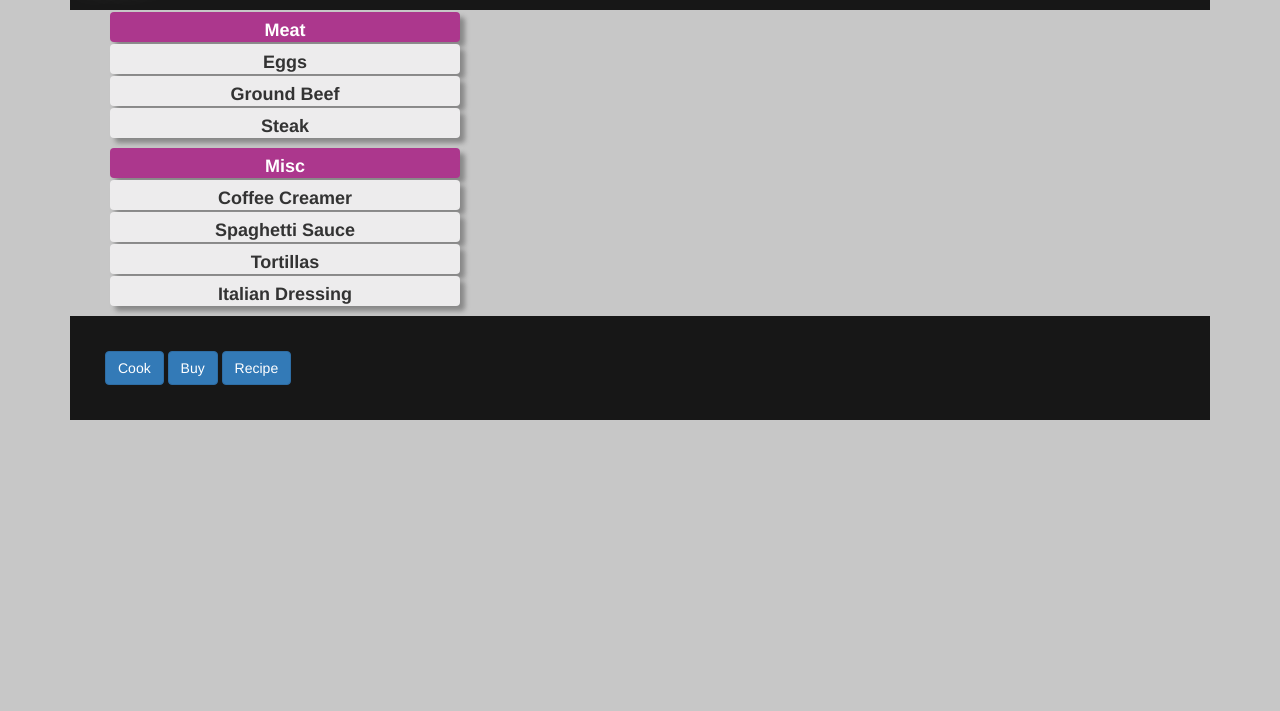
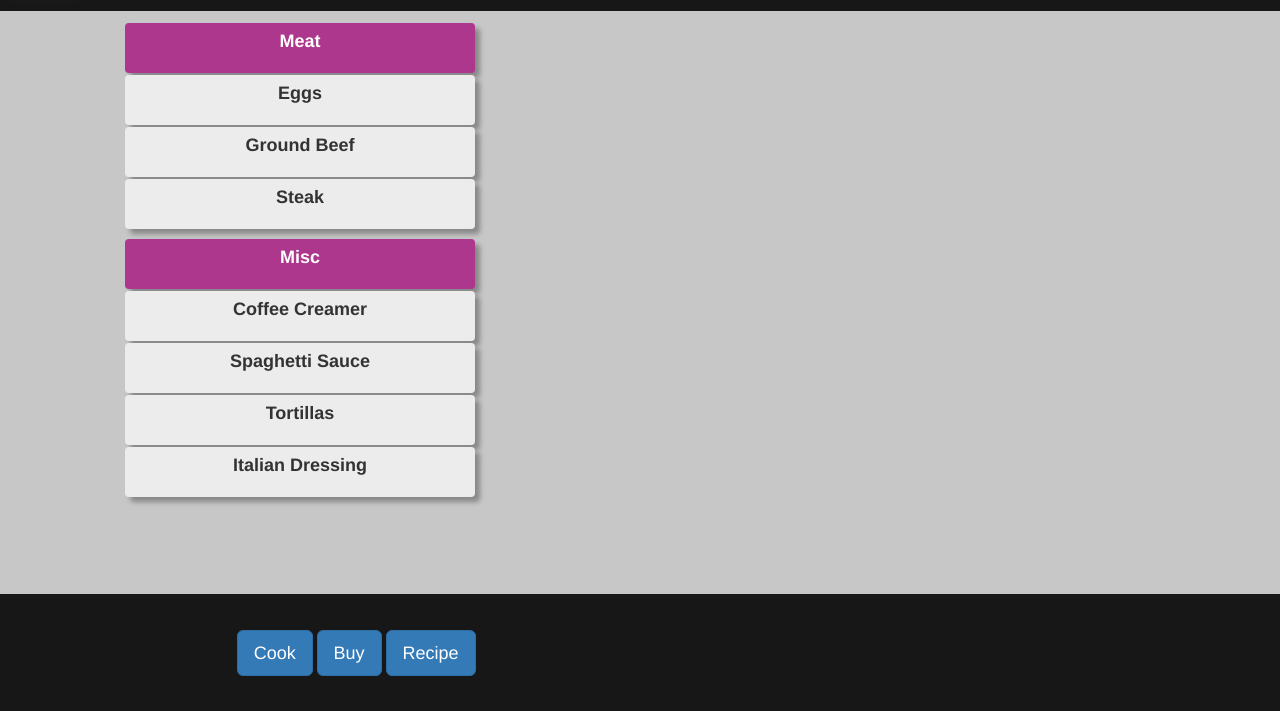
Before and after one commit to Jlassos/sexy-shopping-list, a website: page index.html in a window 1280 px wide. Shown: the part 89-800 px from the top of the page. Drawn offline with Linux system fonts and the light colour scheme.

Commit message:
static nav bars

```diff
--- a/app/styles/style.scss
+++ b/app/styles/style.scss
@@ -5,6 +5,8 @@ body {
     background-color: $background-color;
     width: 100%;
     min-height: 100%;
+    padding-top: $navbar-padding;
+    padding-bottom: $navbar-padding;
 }
 
 .header {
@@ -18,7 +20,7 @@ body {
     padding-bottom: 15px;
 }
 mark.fuchsia {
-    color: $fucshia;
+    color: $sexy-color;
     background: none;
     font-family: 'Dancing Script', sans-serif;
 }
@@ -32,7 +34,7 @@ li {
     border-radius: 4px;
     margin-top: 2px;
     margin-bottom: 2px;
-    height: 30px;
+    height: 50px;
     width: 350px;
     padding-top: 6px;
     background-color: #edeced;
@@ -50,3 +52,7 @@ li {
     background-color: #171717;
     padding: 35px;
 }
+
+.button-box {
+
+}
--- a/app/styles/variables.scss
+++ b/app/styles/variables.scss
@@ -1,3 +1,4 @@
 $background-color: #c7c7c7;
-$fucshia: fuchsia;
+$sexy-color: fuchsia;
 $header-footer-color: #171717;
+$navbar-padding: 110px;
--- a/index.html
+++ b/index.html
@@ -2,7 +2,7 @@
 <html lang="en">
 <head>
     <meta charset="UTF-8">
-    <!-- for mobile i hope -->
+    <!-- Mobile detect -->
     <meta name="viewport" content="width=480">
     <!-- Latest compiled and minified CSS -->
     <link rel="stylesheet" href="build/styles/bootstrap-3.3.6-dist/css/bootstrap.min.css">
@@ -15,11 +15,11 @@
 </head>
 <body>
 <div class="container">
-    <div class="header">
+    <div class="header navbar navbar-fixed-top">
         <div class="logo col-xs-2"><h3><mark class="fuchsia">SEXY</mark><br>SHOP</h3></div>
         <div class="header-title col-xs-10"><h3>The Sexy Shopping List</h3></div>
     </div>
-    <div class="col-xs-offset-0 ">
+    <div class="col-xs-offset-0 container-fluid">
         <ul>
             <li class="category">Meat</li>
             <li>Eggs</li>
@@ -34,10 +34,12 @@
             <li>Italian Dressing</li>
         </ul>
     </div>
-    <div class="footer col-xs-12">
-        <button class="btn btn-primary">Cook</button>
-        <button class="btn btn-primary">Buy</button>
-        <button class="btn btn-primary">Recipe</button>
+    <div class="footer navbar navbar-fixed-bottom">
+        <div class="button-box col-xs-offset-2">
+            <button class="btn btn-primary btn-lg">Cook</button>
+            <button class="btn btn-primary btn-lg">Buy</button>
+            <button class="btn btn-primary btn-lg">Recipe</button>
+        </div>
     </div>
 </div>
 </body>
```
Also changed, not shown: build/styles/style.css.
